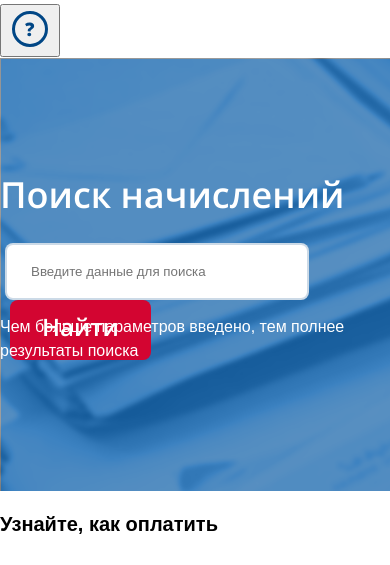
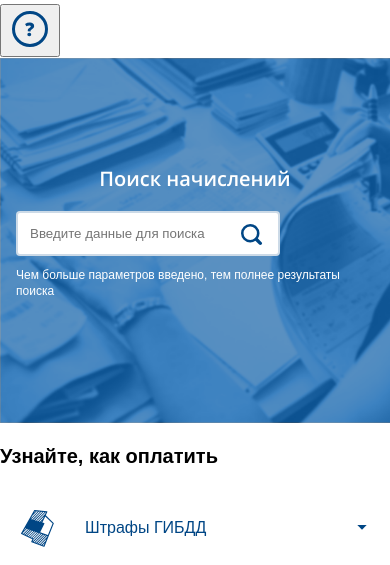
Before and after one commit to ksenksenni/test, a website: page index.html in a window 390 px wide. Shown: the part 247-812 px from the top of the page. Drawn offline with Linux system fonts and the light colour scheme; a web font is replaced by a local one.

Commit message:
fix styles for search

```diff
--- a/index.html
+++ b/index.html
@@ -51,8 +51,9 @@
 
                 <form action="" class="search__content-form">
                     <input class="search__content-form-input" type="search" required placeholder="Введите данные для поиска">
-                    <!-- <input class="search__content-form-mobile-input" type="search" required placeholder="Поиск"> -->
                     <input class="search__content-form-input-btn btn-link" type="submit" value="Найти">
+                    <input class="search__content-form-mobile-input" type="search" required placeholder="Введите данные для поиска">
+                    <input class="search__content-form-mobile-input-btn btn-link" type="submit" value="">
                 </form>
 
                 <p class="search__content-text">Чем больше параметров введено, тем полнее результаты поиска</p>
--- a/styles/search.scss
+++ b/styles/search.scss
@@ -1,21 +1,37 @@
 .search {
     background-image: url(../img/pic_main.png);
     background-repeat: no-repeat;
+    background-size: cover;
     padding-top: 89px;
     padding-bottom: 112px;
     color: #ffffff;
 }
 
+.search__content {
+    padding-left: 10px;
+    @media screen and (max-width: 800px) {
+        margin-left: 16px;
+        margin-right: 16px;
+        padding-left: 0;
+    }
+}
+
 .search__content-title {
     font-family: 'OpenSansSemibold', sans-serif;
     font-size: 36px;
+    @media screen and (max-width: 800px) {
+        text-align: center;
+        font-size: 20px;
+    }
 }
 
 .search__content-form {
+    position: relative;
     max-width: 960px;
     height: 60px;
-    margin-left: 5px;
-    margin-right: 5px;
+    @media screen and (max-width: 800px) {
+        height: 48px;
+    }
 }
 
 .search__content-form-input {
@@ -25,6 +41,9 @@
     border: 2px solid #00468533;
     font-size: 16/22px;
     color: #00000033;
+    @media screen and (max-width: 800px) {
+        display: none;
+    }
 }
 
 .search__content-form-input-btn {
@@ -38,8 +57,44 @@
     height: 60px;
     padding: 10px 32px 17px 32px;
     margin-left: 5px;
+    @media screen and (max-width: 800px) {
+        display: none;
+    }
+}
+
+.search__content-form-mobile-input {
+    display: none;
+    @media screen and (max-width: 800px) {
+        display: block;
+        width: 264px;
+        padding: 13px 44px 13px 12px;
+        border-radius: 4px;
+        border: 2px solid #00468533;
+    }
+}
+
+.search__content-form-mobile-input-btn {
+    display: none;
+    @media screen and (max-width: 800px) {
+        display: block;
+        position: absolute;
+        content: "";
+        top: 11px;
+        left: 223px;
+        background-image: url(../img/ic_search.svg);
+        background-repeat: no-repeat;
+        width: 38px;
+        height: 30px;
+        background-color: #ffffff;
+        border: none;
+    }
 }
 
 .search__content-text {
     margin-top: 12px;
+    @media screen and (max-width: 800px) {
+        font-size: 12px;
+        line-height: 16px;
+        margin-top: 8px;
+    }
 }
```
Also changed, not shown: dist/style.css, img/ic_search.svg (added).
